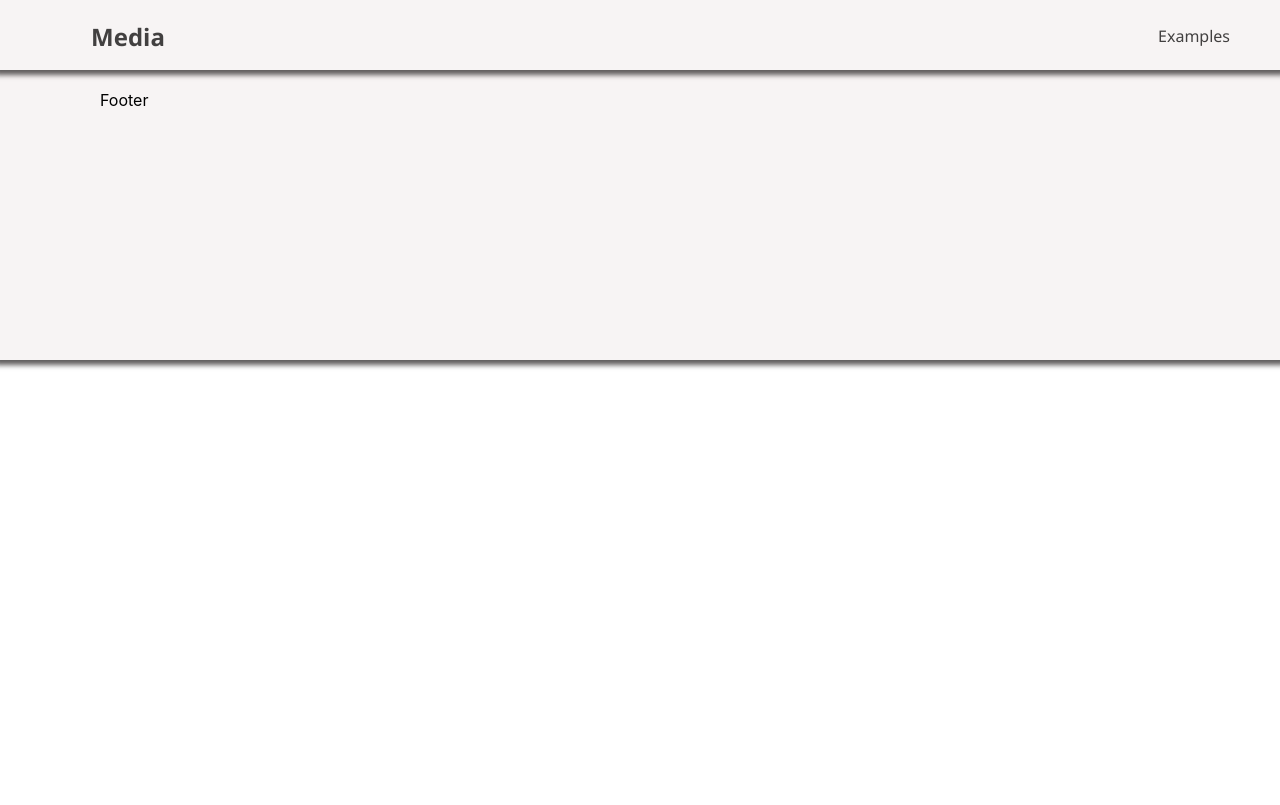
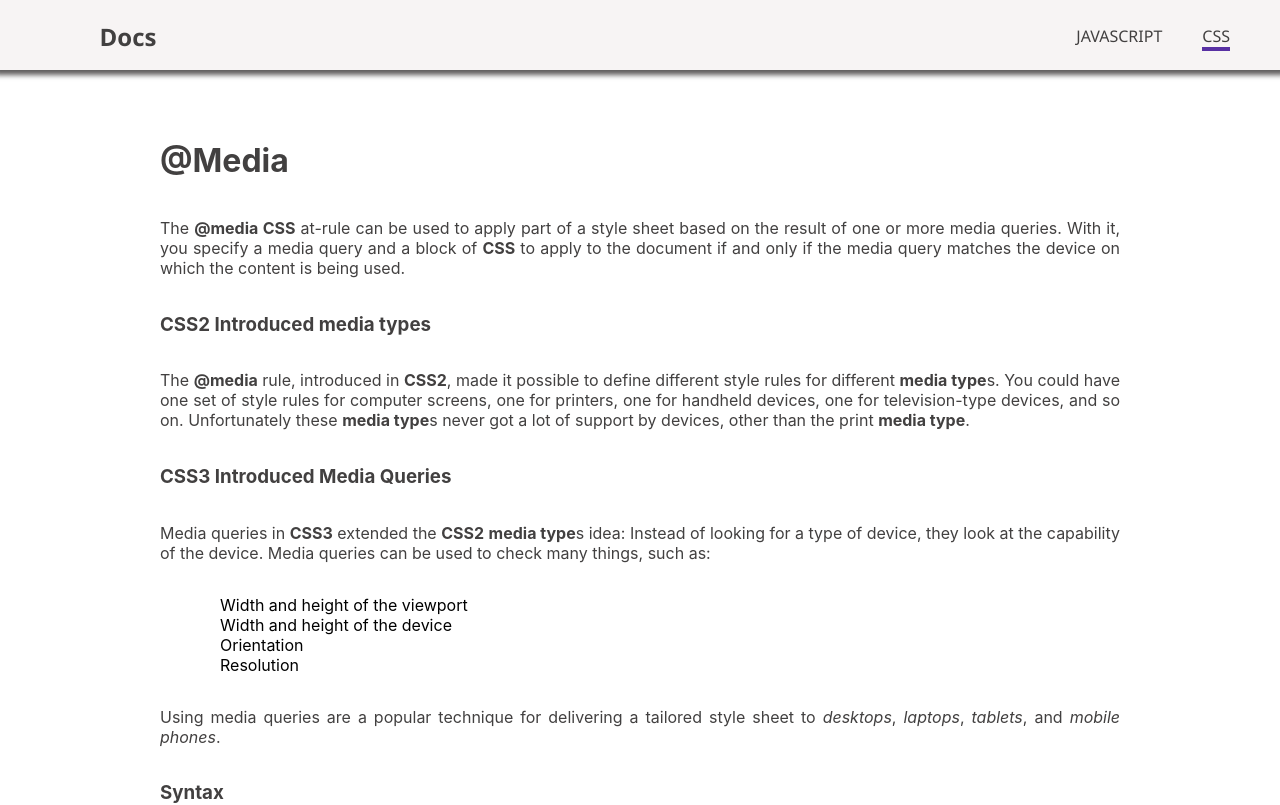
Before and after one commit to leonsuaren/docs, a React (Create React App) app: page /css-content in a window 1280 px wide. Shown: the top 805 px of the page. Built offline with nearby package versions, Linux system fonts and the light colour scheme.

Commit message:
working on css content

```diff
--- a/src/App.js
+++ b/src/App.js
@@ -15,6 +15,7 @@ function App() {
         <Routes>
           <Route path='/' element={<vie.Home />}/>
           <Route path='examples' element={<vie.Examples />}/>
+          <Route path='css-content' element={<vie.CssContent />}/>
         </Routes>
         <com.Footer />
       </Router>
--- a/src/components/menu/Menu.jsx
+++ b/src/components/menu/Menu.jsx
@@ -10,9 +10,10 @@ export const Menu = () => {
 
   return (
     <MenuContainer>
-      <Brand><h1><uti.LinkStyled isactive={params.pathname === '/'} to={'/'}>Media</uti.LinkStyled></h1></Brand>
+      <Brand><h1><uti.LinkStyled isactive={params.pathname === '/'} to={'/'}>Docs</uti.LinkStyled></h1></Brand>
       <MenuElements>
-        <li><uti.LinkStyled isactive={params.pathname === '/examples'} to={'/examples'}>Examples</uti.LinkStyled></li>
+        <li><uti.LinkStyled isactive={params.pathname === '/css-content'} to={'/css-content'}>CSS</uti.LinkStyled></li>
+        <li><uti.LinkStyled isactive={params.pathname === '/javascript'} to={'/javascript'}>JAVASCRIPT</uti.LinkStyled></li>
       </MenuElements>
     </MenuContainer>
   )
--- /dev/null
+++ b/src/views/css-content/CssContent.jsx
@@ -0,0 +1,74 @@
+import React from 'react';
+
+import * as lay from '../../layout';
+import * as styled from './index';
+
+export const CssContent = () => {
+  return (
+    <lay.Layout>
+      <styled.Header>@Media</styled.Header>
+      <styled.Text>The <b>@media CSS</b> at-rule can be used to apply part of a style sheet based on the result of one or more media queries. With it, you specify a media query and a block of <b>CSS</b> to apply to the document if and only if the media query matches the device on which the content is being used.</styled.Text>
+      <h3>CSS2 Introduced <b>media type</b>s</h3>
+      <styled.Text>The <b>@media</b> rule, introduced in <b>CSS2</b>, made it possible to define different style rules for different <b>media type</b>s.
+    You could have one set of style rules for computer screens, one for printers, one for handheld devices, one for television-type devices, and so on.
+    Unfortunately these <b>media type</b>s never got a lot of support by devices, other than the print <b>media type</b>.</styled.Text>
+      <h3><b>CSS3</b> Introduced Media Queries</h3>
+      <styled.Text>Media queries in <b>CSS3</b> extended the <b>CSS2</b> <b>media type</b>s idea: Instead of looking for a type of device, they look at the capability of the device.
+    Media queries can be used to check many things, such as:</styled.Text>
+      <ul>
+        <li>Width and height of the viewport</li>
+        <li>Width and height of the device</li>
+        <li>Orientation</li>
+        <li>Resolution</li>
+      </ul>
+      <styled.Text> Using media queries are a popular technique for delivering a tailored style sheet to <i>desktops</i>, <i>laptops</i>, <i>tablets</i>, and <i>mobile phones</i>.</styled.Text>
+      <h3>Syntax</h3>
+      <p>A <b>media query</b> consists of a <b>media type</b> and can contain one or more expressions, which resolve to either <i>true</i> or <i>false</i>.</p>
+      <img src='/media-query-syntax.png' alt='Media Query Syntax' />
+      <p>The result of the <i>query</i> is <i>true</i> if the specified <b>media type</b> matches the type of device the document is being displayed on and all expressions in the <b>media query</b> are <b>true</b>. When a <b>media query</b> is <b>true</b>, the corresponding style sheet or style rules are applied, following the normal cascading rules.
+    Unless you use the not or only operators, the <b>media type</b> is optional and the all type will be implied.</p>
+      <h3>Example:</h3>
+      <img src='/media-query-example.png' alt='Media Query Example' />
+      <h3>Media types</h3>
+      <p><b>Media types</b> describe the general category of a device. Except when using the <b>not</b> or <b>only</b> <i>logical operators</i>, the <b>media type</b> is optional and the <b>all</b> type is implied.</p>
+      <ul>
+        <li>
+          <h5>all</h5>
+          <p>For all devices.</p>
+        </li>
+        <li>
+          <h5>print</h5>
+          <p>For documents viewed on a screen in print preview mode.</p>
+        </li>
+        <li>
+          <h5>screen</h5>
+          <p>For screens.</p>
+        </li>
+      </ul>
+      <h3>Logical operators</h3>
+      <p>The logical operators <b>not</b>, <b>and</b>, <b>only</b>, and <b>or</b> can be used to compose a complex <b>media query</b>. You can also combine multiple <b>media query</b> into a single rule by separating them with commas.</p>
+      <ul>
+        <li>
+          <h5>not</h5>
+          <p>Used to negate a media query, returning true if the query would otherwise return false</p>
+          <img src='/notOperator.png' alt='Not Operator' />
+        </li>
+        <li>
+          <h5>and</h5>
+          <p>Used for combining multiple media features together into a single media query, requiring each chained feature to return true for the query to be true</p>
+          <img src='/andOperator.png' alt='And Operator' />
+        </li>
+        <li>
+          <h5>only</h5>
+          <p>Applies a style only if an entire query matches.</p>
+          <img src='/onlyOperator.png' alt='Only Operator' />
+        </li>
+        <li>
+          <h5>or</h5>
+          <p>Technically using the <b>,</b> operator queries are treated like two separate media queries.</p>
+          <img src='/orOperator.png' alt='or Operator' />
+        </li>
+      </ul>
+    </lay.Layout>
+  )
+}
--- /dev/null
+++ b/src/views/css-content/index.js
@@ -0,0 +1,2 @@
+export { CssContent } from './CssContent';
+export { Header, Text } from './styled';
--- /dev/null
+++ b/src/views/css-content/styled.js
@@ -0,0 +1,11 @@
+import styled from 'styled-components';
+
+export const Header = styled.h1`
+  position: relative;
+  z-index: -2;
+`;
+
+export const Text = styled.p`
+  text-align: justify;
+  tab-size: 2;
+`;
--- a/src/views/home/Home.jsx
+++ b/src/views/home/Home.jsx
@@ -5,70 +5,6 @@ import * as styled from './styled';
 
 export const Home = () => {
   return (
-    <lay.Layout>
-      <styled.Header>@Media</styled.Header>
-      <styled.Text>The <b>@media CSS</b> at-rule can be used to apply part of a style sheet based on the result of one or more media queries. With it, you specify a media query and a block of <b>CSS</b> to apply to the document if and only if the media query matches the device on which the content is being used.</styled.Text>
-      <h3>CSS2 Introduced <b>media type</b>s</h3>
-      <styled.Text>The <b>@media</b> rule, introduced in <b>CSS2</b>, made it possible to define different style rules for different <b>media type</b>s.
-      You could have one set of style rules for computer screens, one for printers, one for handheld devices, one for television-type devices, and so on.
-      Unfortunately these <b>media type</b>s never got a lot of support by devices, other than the print <b>media type</b>.</styled.Text>
-      <h3><b>CSS3</b> Introduced Media Queries</h3>
-      <styled.Text>Media queries in <b>CSS3</b> extended the <b>CSS2</b> <b>media type</b>s idea: Instead of looking for a type of device, they look at the capability of the device.
-      Media queries can be used to check many things, such as:</styled.Text>
-      <ul>
-        <li>Width and height of the viewport</li>
-        <li>Width and height of the device</li>
-        <li>Orientation</li>
-        <li>Resolution</li>
-      </ul>
-      <styled.Text> Using media queries are a popular technique for delivering a tailored style sheet to <i>desktops</i>, <i>laptops</i>, <i>tablets</i>, and <i>mobile phones</i>.</styled.Text>
-      <h3>Syntax</h3>
-      <p>A <b>media query</b> consists of a <b>media type</b> and can contain one or more expressions, which resolve to either <i>true</i> or <i>false</i>.</p>
-      <img src='/media-query-syntax.png' alt='Media Query Syntax' />
-      <p>The result of the <i>query</i> is <i>true</i> if the specified <b>media type</b> matches the type of device the document is being displayed on and all expressions in the <b>media query</b> are <b>true</b>. When a <b>media query</b> is <b>true</b>, the corresponding style sheet or style rules are applied, following the normal cascading rules.
-      Unless you use the not or only operators, the <b>media type</b> is optional and the all type will be implied.</p>
-      <h3>Example:</h3>
-      <img src='/media-query-example.png' alt='Media Query Example' />
-      <h3>Media types</h3>
-      <p><b>Media types</b> describe the general category of a device. Except when using the <b>not</b> or <b>only</b> <i>logical operators</i>, the <b>media type</b> is optional and the <b>all</b> type is implied.</p>
-      <ul>
-        <li>
-          <h5>all</h5>
-          <p>For all devices.</p>
-        </li>
-        <li>
-          <h5>print</h5>
-          <p>For documents viewed on a screen in print preview mode.</p>
-        </li>
-        <li>
-          <h5>screen</h5>
-          <p>For screens.</p>
-        </li>
-      </ul>
-      <h3>Logical operators</h3>
-      <p>The logical operators <b>not</b>, <b>and</b>, <b>only</b>, and <b>or</b> can be used to compose a complex <b>media query</b>. You can also combine multiple <b>media query</b> into a single rule by separating them with commas.</p>
-      <ul>
-        <li>
-          <h5>not</h5>
-          <p>Used to negate a media query, returning true if the query would otherwise return false</p>
-          <img src='/notOperator.png' alt='Not Operator' />
-        </li>
-        <li>
-          <h5>and</h5>
-          <p>Used for combining multiple media features together into a single media query, requiring each chained feature to return true for the query to be true</p>
-          <img src='/andOperator.png' alt='And Operator' />
-        </li>
-        <li>
-          <h5>only</h5>
-          <p>Applies a style only if an entire query matches.</p>
-          <img src='/onlyOperator.png' alt='Only Operator' />
-        </li>
-        <li>
-          <h5>or</h5>
-          <p>Technically using the <b>,</b> operator queries are treated like two separate media queries.</p>
-          <img src='/orOperator.png' alt='or Operator' />
-        </li>
-      </ul>
-    </lay.Layout>
+    <div>Home</div>
   )
 }
--- a/src/views/index.js
+++ b/src/views/index.js
@@ -1,2 +1,3 @@
 export { Examples } from './examples';
 export { Home } from './home';
+export { CssContent } from './css-content';
--- /dev/null
+++ b/src/views/js-content/index.js
@@ -0,0 +1 @@
+export { JsContent } from './JsContent';
```
Also changed, not shown: src/views/js-content/JsContent.jsx (added, +7 -0 lines), src/views/js-content/styled.js (added), 1 other file (tests, documents, lock files or other folders).
